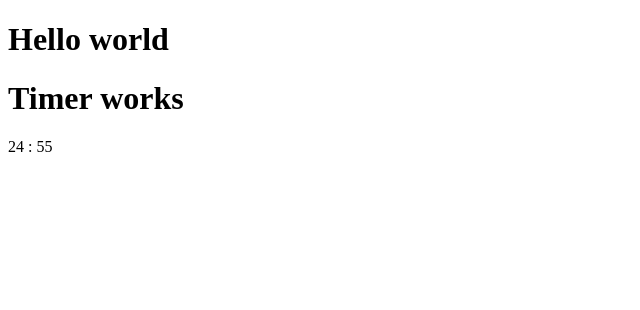
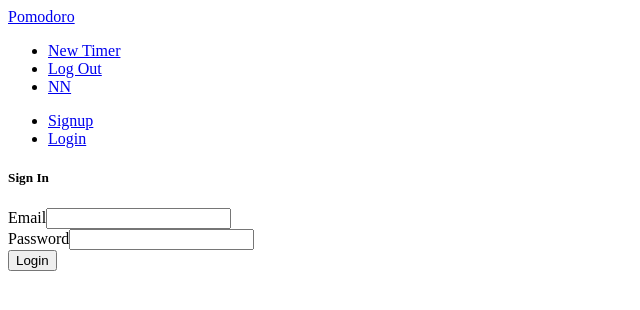
Before and after one commit to dinowins/pomodoro-team-week, a React app: page /#/signin in a window 1280 px wide. Shown: the top 310 px of the page, without its empty margins (0-640 px from the left). Built offline with nearby package versions, Linux system fonts and the light colour scheme.

Commit message:
add components necesarry for authentication

```diff
--- a/package.json
+++ b/package.json
@@ -23,6 +23,7 @@
     "react": "^15.5.4",
     "react-dom": "^15.5.4",
     "react-redux": "^5.0.6",
+    "react-router-dom": "^5.0.0",
     "redux": "^3.7.2",
     "redux-logger": "^3.0.6"
   },
--- a/src/components/App.jsx
+++ b/src/components/App.jsx
@@ -1,11 +1,23 @@
 import React from "react";
 import Timer from './timer/Timer';
+import SignIn from './auth/SignIn';
+import SignUp from './auth/SignUp';
+import Navbar from './layout/Navbar';
+import { HashRouter, Switch, Route } from 'react-router-dom';
 
 function App(){
   return (
     <div>
-      <h1>Hello world</h1>
-      <Timer />
+      <HashRouter>
+        <div>
+          <Navbar />
+          <Switch>
+            <Route exact path='/' component={Timer}/>
+            <Route path='/signin' component={SignIn} />
+            <Route path='/signup' component={SignUp} />
+          </Switch>
+        </div>
+      </HashRouter>
     </div>
   );
 }
--- /dev/null
+++ b/src/components/auth/SignIn.jsx
@@ -0,0 +1,47 @@
+import React, { Component } from 'react'
+
+class SignIn extends Component {
+
+  constructor(props) {
+    super(props);
+    this.state = {
+      email: '',
+      password: ''
+    };
+    this.handleChange = this.handleChange.bind(this);
+    this.handleSubmit = this.handleSubmit.bind(this);
+  }
+
+
+  handleChange(e) {
+    this.setState({
+      [e.target.id]: e.target.value
+    })
+  }
+  handleSubmit(e) {
+    e.preventDefault();
+    console.log(this.state);
+  }
+  render() {
+    return (
+      <div className="container">
+        <form onSubmit={this.handleSubmit}>
+          <h5>Sign In</h5>
+          <div className="input-field">
+            <label htmlFor="email">Email</label>
+            <input type="email" id='email' onChange={this.handleChange} />
+          </div>
+          <div className="input-field">
+            <label htmlFor="password">Password</label>
+            <input type="password" id='password' onChange={this.handleChange} />
+          </div>
+          <div className="input-field">
+            <button>Login</button>
+          </div>
+        </form>
+      </div>
+    )
+  }
+}
+
+export default SignIn
--- /dev/null
+++ b/src/components/auth/SignUp.jsx
@@ -0,0 +1,46 @@
+import React, { Component } from 'react'
+
+class SignUp extends Component {
+
+  constructor(props) {
+    super(props);
+    this.state = {
+      email: '',
+      password: ''
+    };
+    this.handleChange = this.handleChange.bind(this);
+    this.handleSubmit = this.handleSubmit.bind(this);
+  }
+
+  handleChange(e){
+    this.setState({
+      [e.target.id]: e.target.value
+    })
+  }
+  handleSubmit(e){
+    e.preventDefault();
+    console.log(this.state);
+  }
+  render() {
+    return (
+      <div className="container">
+        <form onSubmit={this.handleSubmit}>
+          <h5>Sign In</h5>
+          <div className="input-field">
+            <label htmlFor="email">Email</label>
+            <input type="email" id='email' onChange={this.handleChange} />
+          </div>
+          <div className="input-field">
+            <label htmlFor="password">Password</label>
+            <input type="password" id='password' onChange={this.handleChange} />
+          </div>
+          <div className="input-field">
+            <button>Login</button>
+          </div>
+        </form>
+      </div>
+    )
+  }
+}
+
+export default SignUp
--- /dev/null
+++ b/src/components/layout/Navbar.jsx
@@ -0,0 +1,22 @@
+import React from 'react'
+import { Link } from 'react-router-dom'
+import SignedInLinks from './SignedInLinks'
+import SignedOutLinks from './SignedOutLinks'
+import { connect } from 'react-redux'
+
+const Navbar = (props) => {
+
+  return (
+    <nav>
+      <div className="container">
+        <Link to='/' className="brand-logo">Pomodoro</Link>
+        <SignedInLinks />
+        <SignedOutLinks />
+      </div>
+    </nav>
+  )
+}
+
+
+
+export default Navbar
--- /dev/null
+++ b/src/components/layout/SignedInLinks.jsx
@@ -0,0 +1,16 @@
+import React from 'react'
+import { NavLink } from 'react-router-dom'
+
+const SignedInLinks = () => {
+  return (
+    <div>
+      <ul className="right">
+        <li><NavLink to='/create'>New Timer</NavLink></li>
+        <li><NavLink to='/'>Log Out</NavLink></li>
+        <li><NavLink to='/'>NN</NavLink></li>
+      </ul>
+    </div>
+  )
+}
+
+export default SignedInLinks
--- /dev/null
+++ b/src/components/layout/SignedOutLinks.jsx
@@ -0,0 +1,15 @@
+import React from 'react'
+import { NavLink } from 'react-router-dom'
+
+const SignedOutLinks = () => {
+  return (
+    <div>
+      <ul className="right">
+        <li><NavLink to='/signup'>Signup</NavLink></li>
+        <li><NavLink to='/signin'>Login</NavLink></li>
+      </ul>
+    </div>
+  )
+}
+
+export default SignedOutLinks
```
Also changed, not shown: src/config/fbConfig.js (added, +18 -0 lines), 1 other file (tests, documents, lock files or other folders).
